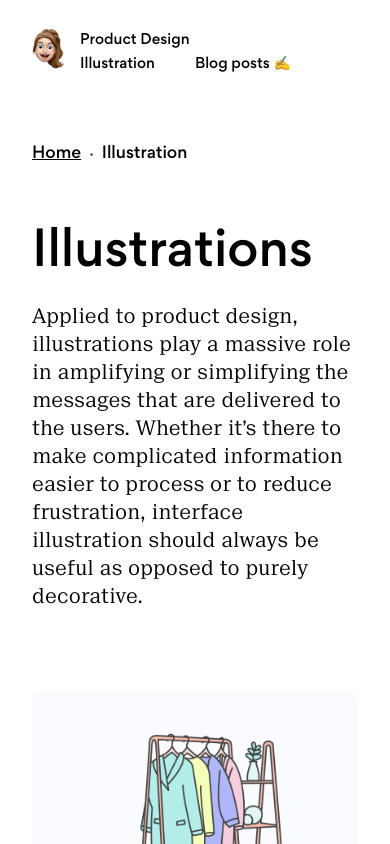
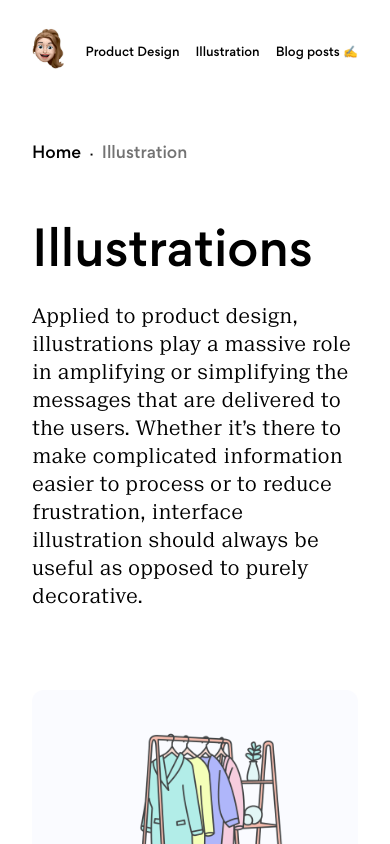
Before and after one commit to fflurp/fflurpage, a Next.js app: page /illustrations in a window 390 px wide. Shown: the top 844 px of the page. Built offline with nearby package versions, Linux system fonts and the light colour scheme.

Commit message:
last last fix

```diff
--- a/components/Layout.tsx
+++ b/components/Layout.tsx
@@ -14,8 +14,13 @@ const Layout: React.FC<LayoutProps> = ({ children }) => {
           <Link href="/">
             <a>
               <div className="flex items-center">
-                <div className="mr-4 w-8">
-                  <Image src="/home/Icon.png" width="182" height="266" />
+                <div className="mr-0 w-8 sm:mr-4">
+                  <Image
+                    src="/home/Icon.png"
+                    width="182"
+                    height="266"
+                    alt="icon"
+                  />
                 </div>
                 <span className="hidden font-title-bold text-sm uppercase sm:block">
                   Fflur page
@@ -25,18 +30,20 @@ const Layout: React.FC<LayoutProps> = ({ children }) => {
           </Link>
           <div>
             <Link href="/product-design">
-              <LinkFP className="mr-10 font-title text-sm">
+              <LinkFP className="mr-4 font-title text-[12px] sm:mr-10 sm:text-sm">
                 Product Design
               </LinkFP>
-            </Link>{" "}
+            </Link>
             <Link href="/illustrations">
-              <LinkFP className="mr-10 font-title text-sm">Illustration</LinkFP>
+              <LinkFP className="mr-4 font-title text-[12px] sm:mr-10 sm:text-sm">
+                Illustration
+              </LinkFP>
             </Link>
             <LinkFP
               href="https://medium.com/@fflurpage"
               target="_blank"
               rel="noreferrer"
-              className="font-title text-sm"
+              className="font-title text-[12px] sm:text-sm"
             >
               Blog posts{"  ✍️"}
             </LinkFP>
--- a/pages/[product-design]/clear-fashion.tsx
+++ b/pages/[product-design]/clear-fashion.tsx
@@ -8,15 +8,15 @@ const ClearFashionPage = () => {
     <Layout>
       <nav className="mt-4 flex">
         <Link href="/">
-          <a className="font-title text-base underline">Home</a>
+          <a className="font-title text-base ">Home</a>
         </Link>
         <span className="px-2">·</span>
         <Link href="/ui-design">
-          <a className="font-title text-base underline">Product Design</a>
+          <a className="font-title text-base">Product Design</a>
         </Link>
         <span className="px-2">·</span>
         <Link href="/ui-design">
-          <a className="font-title text-base">Clear Fashion</a>
+          <a className="font-title text-base text-neutral-500">Clear Fashion</a>
         </Link>
       </nav>
       <div className="mt-16 mb-20">
--- a/pages/[product-design]/index.tsx
+++ b/pages/[product-design]/index.tsx
@@ -8,11 +8,13 @@ const UIDesignPage = () => {
     <Layout>
       <nav className="mt-4 flex">
         <Link href="/">
-          <a className="font-title text-base underline">Home</a>
+          <a className="font-title text-base">Home</a>
         </Link>
         <span className="px-2">·</span>
         <Link href="/ui-design">
-          <a className="font-title text-base">Product Design</a>
+          <a className="font-title text-base text-neutral-500">
+            Product Design
+          </a>
         </Link>
       </nav>
       <div className="mt-16 mb-20">
--- a/pages/illustrations.tsx
+++ b/pages/illustrations.tsx
@@ -20,17 +20,17 @@ const gallery = [
 const UIDesignPage = () => {
   return (
     <Layout>
-      <nav className="flex mt-10">
+      <nav className="mt-10 flex">
         <Link href="/">
-          <a className="underline text-base font-title">Home</a>
+          <a className="font-title text-base">Home</a>
         </Link>
         <span className="px-2">·</span>
         <Link href="/ui-design">
-          <a className="text-base font-title">Illustration</a>
+          <a className="font-title text-base text-neutral-500">Illustration</a>
         </Link>
       </nav>
       <div className="mt-16 mb-20">
-        <h1 className="text-5xl font-title mb-6">Illustrations</h1>
+        <h1 className="mb-6 font-title text-5xl">Illustrations</h1>
         <p className="text-xl">
           Applied to product design, illustrations play a massive role in
           amplifying or simplifying the messages that are delivered to the
@@ -42,7 +42,7 @@ const UIDesignPage = () => {
       <div className="grid gap-8 md:grid-cols-3">
         {gallery.map((img, index) => {
           return (
-            <div key={index} className="rounded-xl flex overflow-hidden">
+            <div key={index} className="flex overflow-hidden rounded-xl">
               <Image src={`/illustration/${img}`} width="800" height="800" />
             </div>
           );
```
